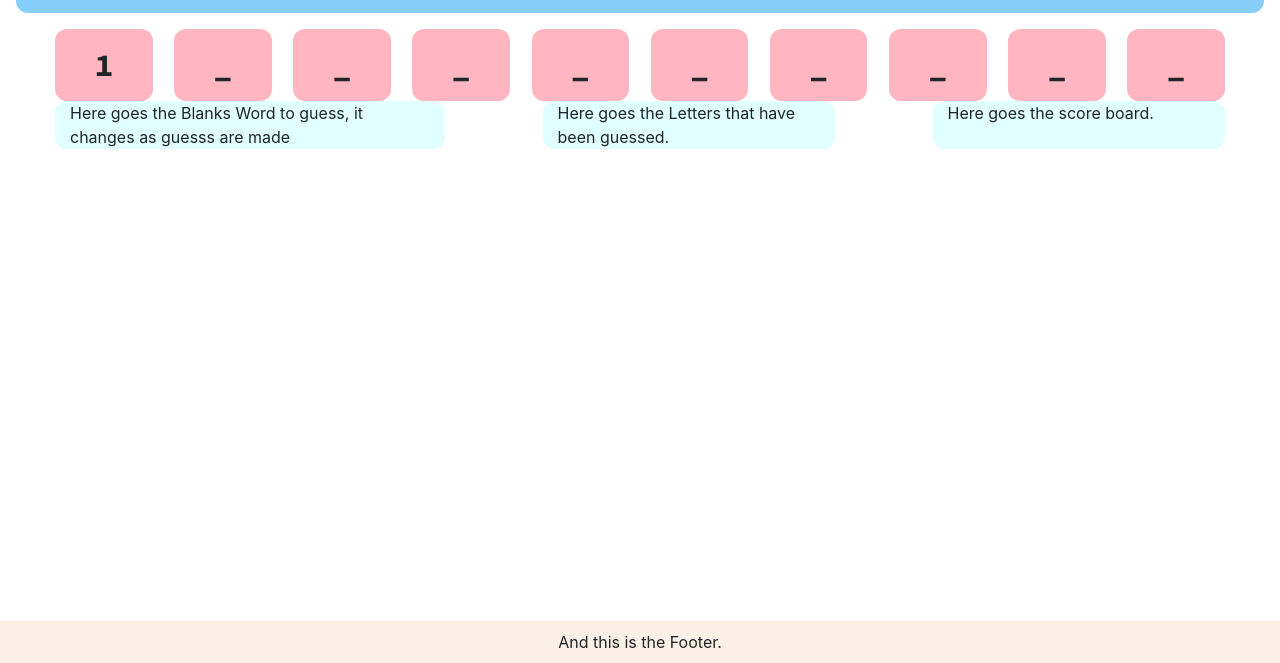
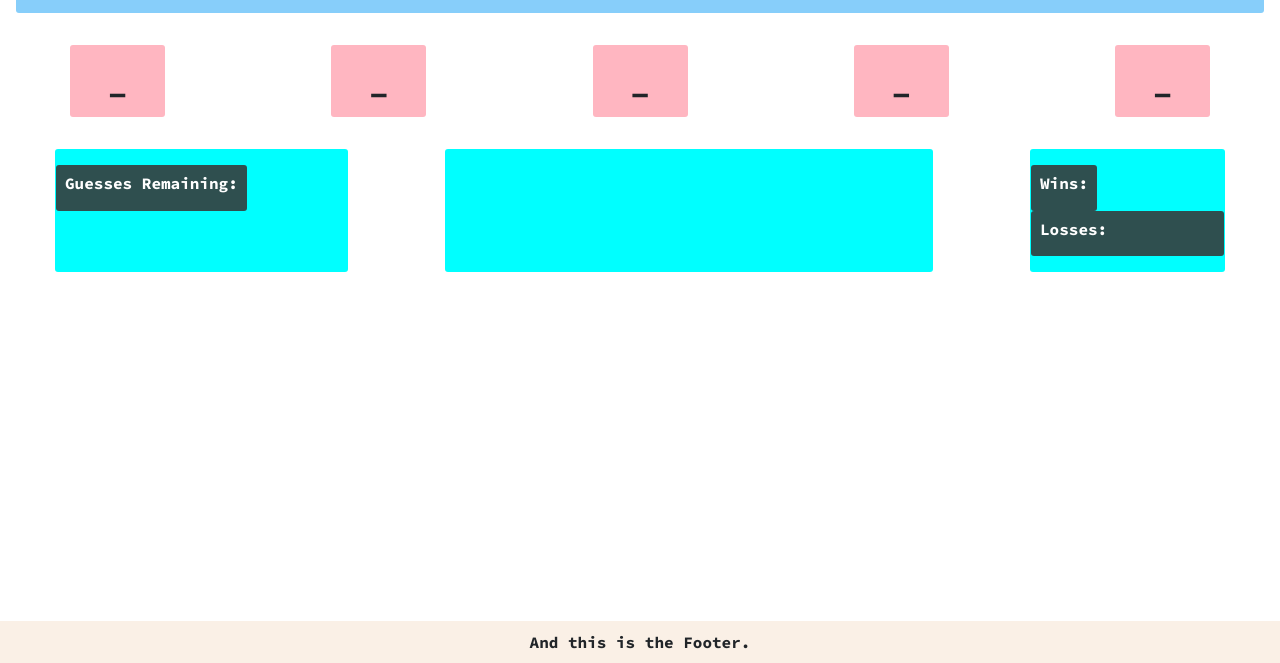
Before and after one commit to BrendanMcBryan/Word-Guess-Game, a plain HTML site: page index.html in a window 1280 px wide. Shown: the part 137-800 px from the top of the page. Drawn offline with nearby package versions, Linux system fonts and the light colour scheme.

Commit message:
zcode 90%, some structural adjts/styl needed.

```diff
--- a/assets/css/style.css
+++ b/assets/css/style.css
@@ -1,17 +1,38 @@
 * {
-  border-radius: 12px;
+  border-radius: 3px;
+  font-family: "Source Code Pro", monospace;
   /* padding: 9px; */
   /* margin: 18px; */
+  box-sizing: border-box;
 }
 
 h1 {
   color: orangered;
 }
-
-.mycard {
-  background: lightcyan;
+h3 {
+  font-size: 16px;
+  padding: 9px;
 }
 
+.bcard {
+  background: cyan;
+  padding: 16px;
+}
+
+.rejecttile {
+  background-color: ivory;
+  border: solid 1px darkgoldenrod;
+  font-size: 12px;
+  margin: 1px;
+  text-align: center;
+  color: darkgoldenrod;
+}
+
+#windiv, #losediv, #guessdiv {
+  background-color: darkslategray;
+  /* padding: 9px; */
+  color: white;
+}
 .container {
   padding: 0;
 }
@@ -31,6 +52,9 @@ footer {
   border-radius: 0;
 }
 
+#gameboard {
+ margin: 32px auto;
+}
 .gametile {
   background-color: lightpink;
   font-family: "Source Code Pro", monospace;
--- a/assets/javascript/game.js
+++ b/assets/javascript/game.js
@@ -0,0 +1,118 @@
+var wordpool = [
+  "Loomings",
+  "Nantucket",
+  "Ishmael",
+  "Pequod",
+  "Ahab",
+  "Starbuck",
+  "Stubb",
+  "Queequeg",
+  "Ambergris",
+  "Moby"
+];
+
+var winTotal = 0;
+var lossTotal = 0;
+var lettersGuessed = [];
+var gamePoints = 0;
+// var gameWord = "Ahab";
+
+function startGame(gameWord) {
+  // this clears the game board
+  document.getElementById("gameboard").innerHTML = "";
+
+  var gameWord = wordpool[Math.floor(Math.random() * wordpool.length)];
+  // this is to set up to conditions to win
+  var gamePoints = 0;
+
+  document.getElementById("guess-span").textContent = guessesRemain;
+  var lettersGuessed = [];
+  for (i = 0; i < gameWord.length; i++) {
+    var targetDiv = document.getElementById("gameboard");
+    var tileDiv = document.createElement("div");
+    tileDiv.id = "tile-" + i;
+    tileDiv.textContent = "_";
+    targetDiv.appendChild(tileDiv);
+    tileDiv.classList.add("gametile", "col-1");
+  }
+  console.log(gameWord);
+  return gameWord;
+}
+
+function nomoreGuesses() {
+  lossTotal++;
+  document.getElementById("Subheader2").textContent =
+    "You have lost Press any key to play again";
+  document.getElementById("loss-span").textContent = lossTotal;
+  document.onkeyup = function(event) {
+    startGame();
+  };
+}
+function correctGuess() {
+  gamePoints++;
+  guessesRemain--;
+  document.getElementById("guess-span").textContent = guessesRemain;
+  if (gamePoints === pointsToWin) {
+    winTotal++;
+    document.getElementById("Subheader2").textContent =
+      "You have Won! Press any key to play again";
+    document.getElementById("win-span").textContent = winTotal;
+    document.onkeyup = function(event) {
+      startGame();
+    };
+  }
+}
+function incorrectGuess(rejectkey) {
+  console.log("Not used yet");
+  guessesRemain--;
+  document.getElementById("guess-span").textContent = guessesRemain;
+  // add to chosen tiles
+  var RejectSpot = document.getElementById("rejectsBoard");
+  var rejectTile = document.createElement("div");
+  rejectTile.textContent = rejectkey;
+  RejectSpot.appendChild(rejectTile);
+  rejectTile.classList.add("rejecttile", "col-2");
+  if (guessesRemain === 0) {
+    nomoreGuesses();
+  }
+}
+
+//now we are going to set up the game tiles based on how long the word chose is
+
+// this funtion runs wheneevery a key is pressed.
+
+gameWord = startGame();
+var pointsToWin = gameWord.length;
+var guessesRemain = gameWord.length + 5;
+console.log(gameWord);
+document.onkeyup = function(event) {
+  //first we will grab a random word from our word pool to get the game started
+
+  // console.log(gameWord.length);
+  // this section will take the users entered key and add it to their chose see if it
+  var keypressed = event.key;
+
+  if (lettersGuessed.includes(keypressed)) {
+    console.log("you've tried that one");
+  } else {
+    // add to letters guessed
+    lettersGuessed.push(keypressed);
+    // Check if its in the Game Wrod
+    if (gameWord.includes(keypressed)) {
+      // console.log("Its in the Word!");
+      for (i = 0; i < gameWord.length; i++) {
+        if (keypressed === gameWord[i]) {
+          console.log("it's in space " + i);
+          var tileSwitch = document.getElementById("tile-" + i);
+          tileSwitch.textContent = keypressed;
+          correctGuess();
+        }
+      }
+    } else {
+      incorrectGuess(keypressed);
+    }
+  }
+  console.log(keypressed);
+
+  //first check if that user has pressed that key before.
+};
--- a/index.html
+++ b/index.html
@@ -12,56 +12,53 @@
       crossorigin="anonymous"
     />
     <link rel="stylesheet" href="./assets/css/style.css" />
-    <link href="https://fonts.googleapis.com/css?family=Source+Code+Pro:700&display=swap" rel="stylesheet">
-
+    <link
+      href="https://fonts.googleapis.com/css?family=Source+Code+Pro:700&display=swap"
+      rel="stylesheet"
+    />
   </head>
   <body>
-
     <header class="d-flex">
       <div class="row">
         <div class="col-12">
           <h1>Welcome to the Word Guess Game!</h1>
-          <h2>Press Any Key To get started</h2>
+          <h2 id="Subheader2">Press Any Key To get started</h2>
         </div>
       </div>
     </header>
-    <div id="gameboard" class="container">
+    <div
+      id="gameboard"
+      class="container row d-flex justify-content-between"
+    ></div>
+    <div class="container">
       <div class="row d-flex justify-content-between">
-        <div class="gametile col-1">1</div>
-        <div class="gametile col-1">_</div>
-        <div class="gametile col-1">_</div>
-        <div class="gametile col-1">_</div>
-        <div class="gametile col-1">_</div>
-        <div class="gametile col-1">_</div>
-        <div class="gametile col-1">_</div>
-        <div class="gametile col-1">_</div>
-        <div class="gametile col-1">_</div>
-        <div class="gametile col-1">_</div>
+        <div class="bcard col-3">
+          <div class="row d-inline-flex" id="guessdiv">
+            <h3>Guesses Remaining: <span id="guess-span"></span></h3>
           </div>
         </div>
-<div class="container">
-      <div class="row d-flex justify-content-between">
-        <div class="mycard col-4">
-          Here goes the Blanks Word to guess, it changes as guesss are made
+        <div class="bcard col-5">
+          <div class="row d-inline-flex" id="rejectsBoard"></div>
         </div>
-        <div class="mycard col-3">
-          Here goes the Letters that have been guessed.
+        <div class="bcard col-2">
+          <div class="row d-inline-flex" id="windiv">
+            <h3>Wins: <span id="win-span"></span></h3>
           </div>
-        <div class="mycard col-3">
-          Here goes the score board.
+          <div class="row d-flex" id="losediv">
+            <h3>Losses: <span id="loss-span"></span></h3>
           </div>
         </div>
       </div>
     </div>
-</div>
+
     <footer class="foot">
       And this is the Footer.
     </footer>
+
+    <script src="./assets/javascript/game.js"></script>
     <!--
     Choose a theme for your game! In the demo, we picked an 80s theme: 80s questions, 80s sound and an 80s aesthetic. You can choose any subject for your theme, though, so be creative!
-
     Use key events to listen for the letters that your players will type.
-
       Display the following on the page:
 
     Press any key to get started!
@@ -81,6 +78,7 @@
     Word Guess Game Bonuses
     Play a sound or song when the user guesses their word correctly, like in our demo.
     Write some stylish CSS rules to make a design that fits your game's theme.
+
     HARD MODE: Organize your game code as an object, except for the key events to get the letter guessed. This will be a challenge if you haven't coded with JavaScript before, but we encourage anyone already familiar with the language to try this out.
     Save your whole game and its properties in an object.
     Save any of your game's functions as methods, and call them underneath your object declaration using event listeners.
```
Also changed, not shown: 1 other file. Lines whose indentation alone changed are shown as unchanged.
